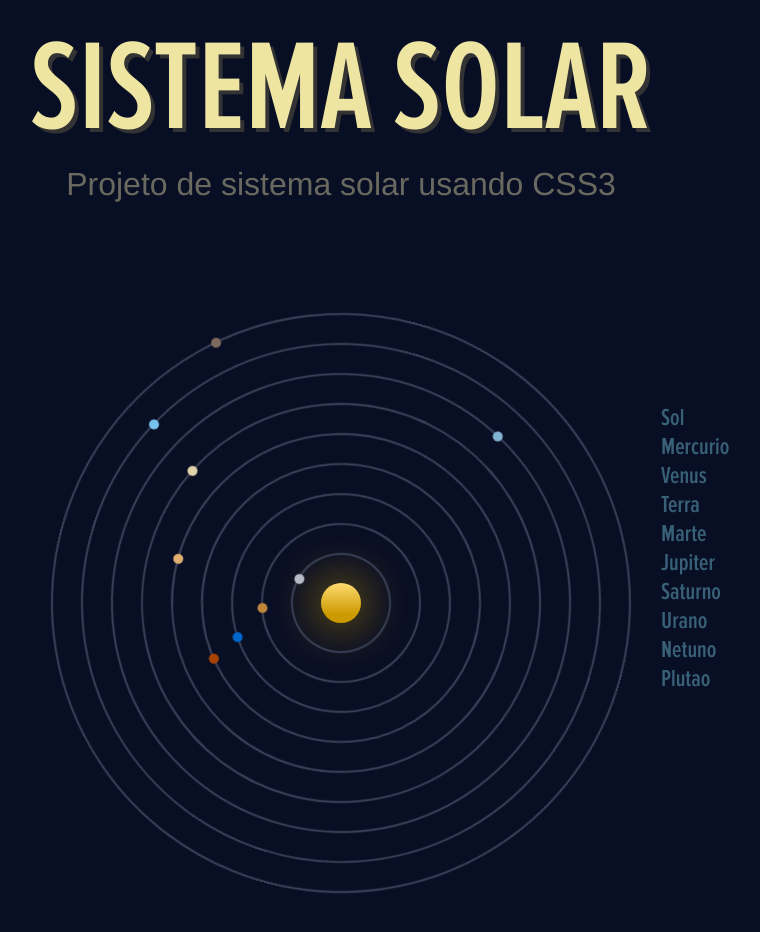
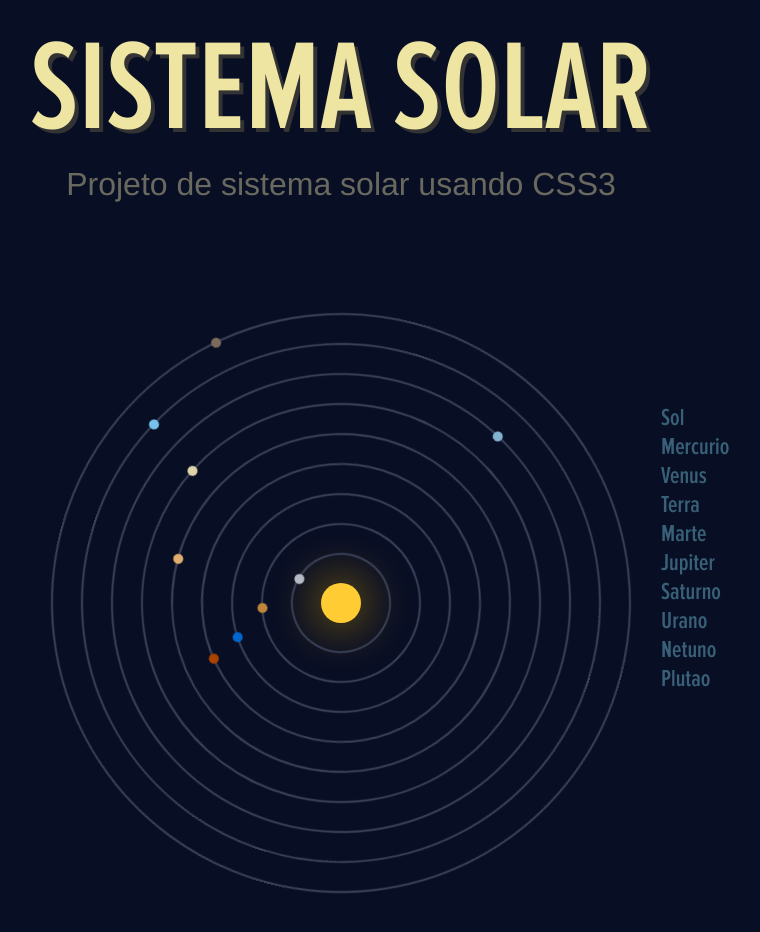
Before and after one commit to eduardo2382/projeto-sistema-solar, a plain HTML site: page index.html in a window 1280 px wide. Shown: the whole page, without its empty margins (299-1059 px from the left). Drawn offline with Linux system fonts and the light colour scheme.

Commit message:
Update style.css

```diff
--- a/styles/style.css
+++ b/styles/style.css
@@ -93,7 +93,7 @@ main{
     height: 40px;
     display: inline-block;
     background: #fc3;
-    background-image: -webkit-gradient( linear, left bottom, left top, color-stop(0.22, rgb(204,153,0)), color-stop(1, rgb(255,219,112)) );
+    background-image: linear-gradient(to top, rgb(204,153,0) rgb(255,219,112));
     color: none;
     border-radius: 60px;
     text-indent: -9999px;
```
